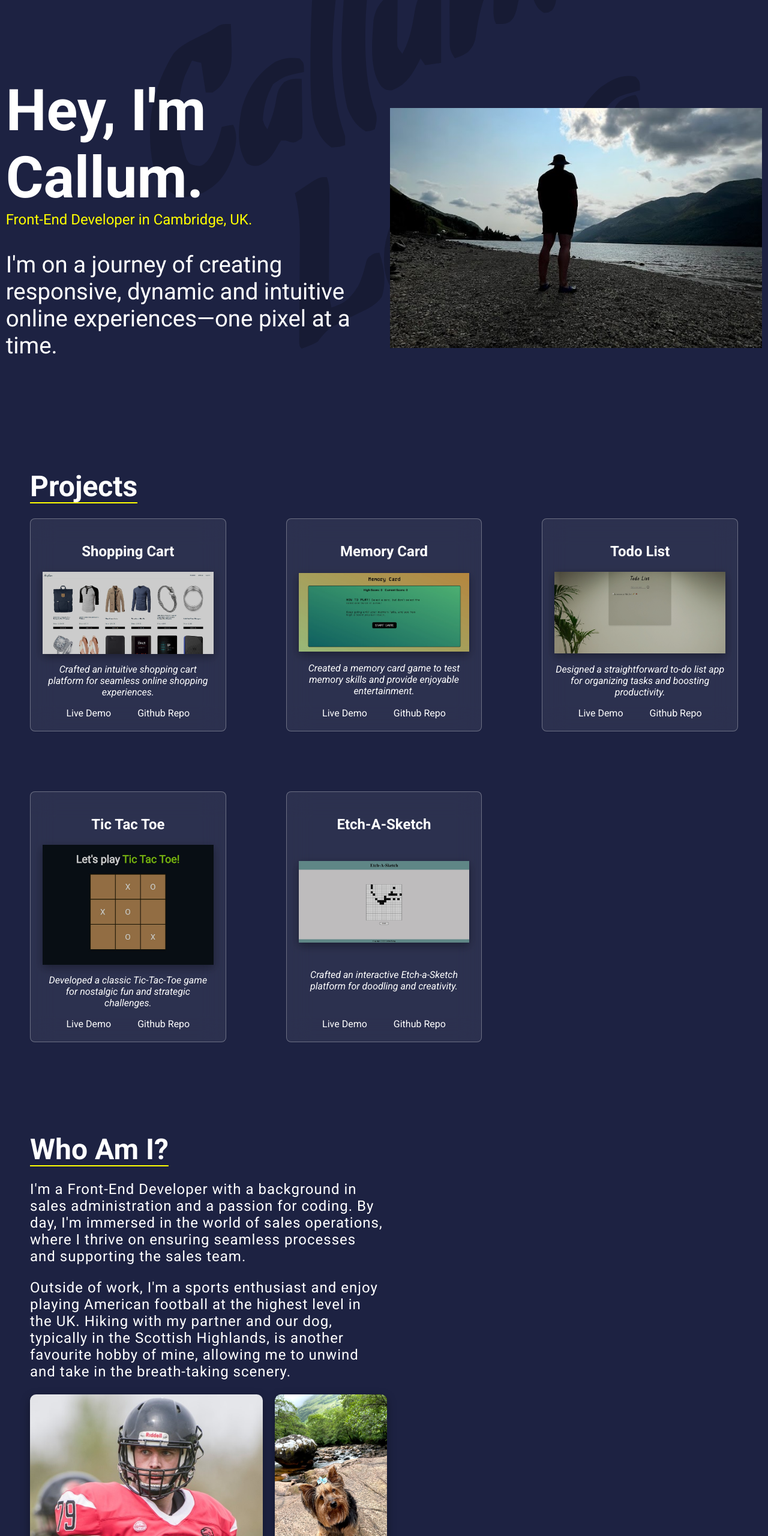
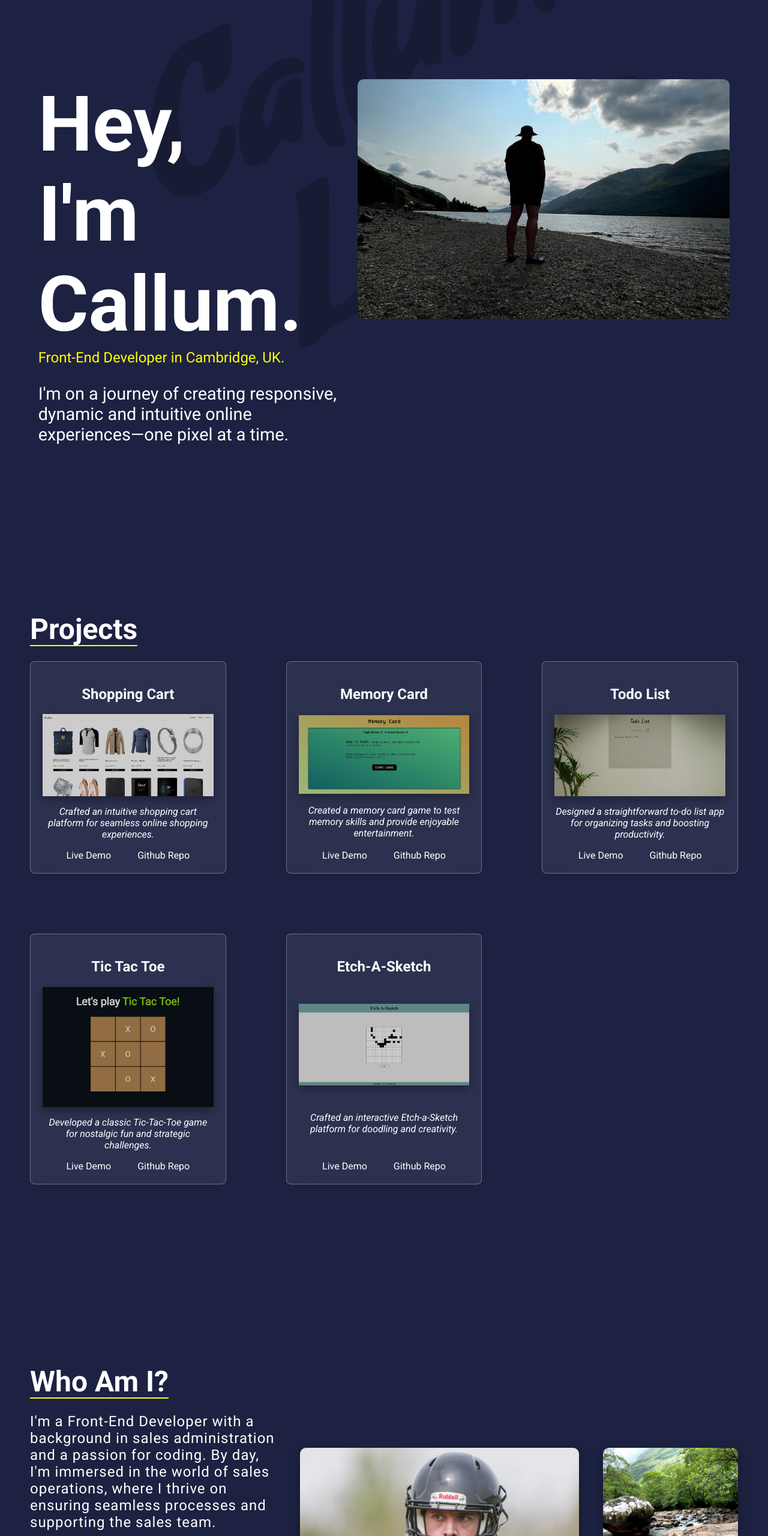
Before and after one commit to callum-laing/portfolio-v4, a Svelte app: page / in a window 1280 px wide. Shown: the part 166-2726 px from the top of the page at 60% size. Built offline with nearby package versions, Linux system fonts and the light colour scheme; a web font is replaced by a local one.

Commit message:
fixed styling

```diff
--- a/src/components/About.svelte
+++ b/src/components/About.svelte
@@ -4,7 +4,7 @@
     import fleurRock from '../assets/contactImages/fleurRock.jpg';
 </script>
 
-<main id="about">
+<div id="about">
     <div class="aboutWrapper">
         <div class="aboutMe">
             <h1>Who Am I?</h1>
@@ -16,19 +16,19 @@
             <img src={fleurRock} alt="">
         </div>
     </div>
-</main>
+</div>
 
 <style>
-main {
-    margin-top: 150px;
+#about {
+    padding-top: 300px;
     padding-left: 50px;
     padding-right: 50px;
 }
 
 .aboutWrapper {
     display: flex;
-    flex-wrap: wrap;
-    justify-content: space-between;
+    align-items: center;
+    gap: 40px;
 }
 
 .aboutMe {
@@ -37,8 +37,8 @@ main {
 
 .aboutImages {
     display: flex;
-    flex-wrap: wrap;
-    gap: 20px;
+    gap: 40px;
+    align-items: center;
 }
 
 h1 {
@@ -57,7 +57,7 @@ p {
 }
 img {
     width: auto;
-    height: 250px;
+    height: 300px;
     box-shadow: rgba(0, 0, 0, 0.35) 0px 5px 15px;
     border-radius: 10px;
 }
--- a/src/components/Contact.svelte
+++ b/src/components/Contact.svelte
@@ -25,6 +25,7 @@
 	#contactContainer {
 	padding-left: 50px;
     padding-right: 50px;
+	padding-top: 150px;
 	}
 
 	.grid-wrap {
@@ -49,7 +50,7 @@
 	}
 
 	::placeholder {
-		color: yellow;
+		color: rgba(209, 203, 119, 0.8);
 	}
 	h1 {
 		margin-bottom: 0;
@@ -86,12 +87,13 @@
 	textarea {
 		width: 600px;
         height: 30px;
-		border: 2px solid white;
-        padding: 2px;
+		border: 2px solid rgba(255,255,255,0.5);
+        padding: 5px;
 		background-color: #1d2242;
 		color: #ccd0e8;
 		font-family: verdana;
 		font-size: 0.9em;
+		border-radius: 10px;
 	}
 
 	.body {
--- a/src/components/Hero.svelte
+++ b/src/components/Hero.svelte
@@ -1,34 +1,36 @@
 <script>
     import cal from '../assets/contactImages/cal.jpg';
+    import calFootball from '../assets/calFootball.jpg';
 </script>
 
 
-<main>
+<div id="heroWrapper">
     <div class="intro">
-        <h1>Hey, I'm Callum.</h1>
+        <h1>Hey,<br> I'm Callum.</h1>
         <p class="subtitle">Front-End Developer in Cambridge, UK.</p>
         <p class="heroTxt">I'm on a journey of creating responsive, dynamic and intuitive online experiences—one pixel at a time.</p>
     </div>
-    <div>
-        <img src={cal} alt="">
+        <img class="calImg" src={cal} alt="">
+        <!-- <img class="footballImg" src={calFootball} alt=""> -->
 </div>
-</main>
 
 <style>
- main {
+ #heroWrapper {
     display: flex;
-    height: 100vh;
     justify-content: center;
-    align-items: center;
+    align-items: flex-start;
+    padding-top: 150px;
+    padding-bottom: 250px;
  }
 
 .intro {
         font-size: 3rem;
-        width: 50%;
+        width: 40%;
+        padding-right: 20px;
 }
 
 h1 {
-        font-size: 6rem;
+        font-size: 8rem;
         margin: 0;
 }
 
@@ -39,11 +41,13 @@
         margin: 0;
 }
 .heroTxt {
-        font-size: 0.8em;
+        font-size: 0.6em;
 }
+
  img {
     width: auto;
     height: 400px;
+    border-radius: 10px;
  }
 
 
```
Lines whose indentation alone changed are shown as unchanged.
